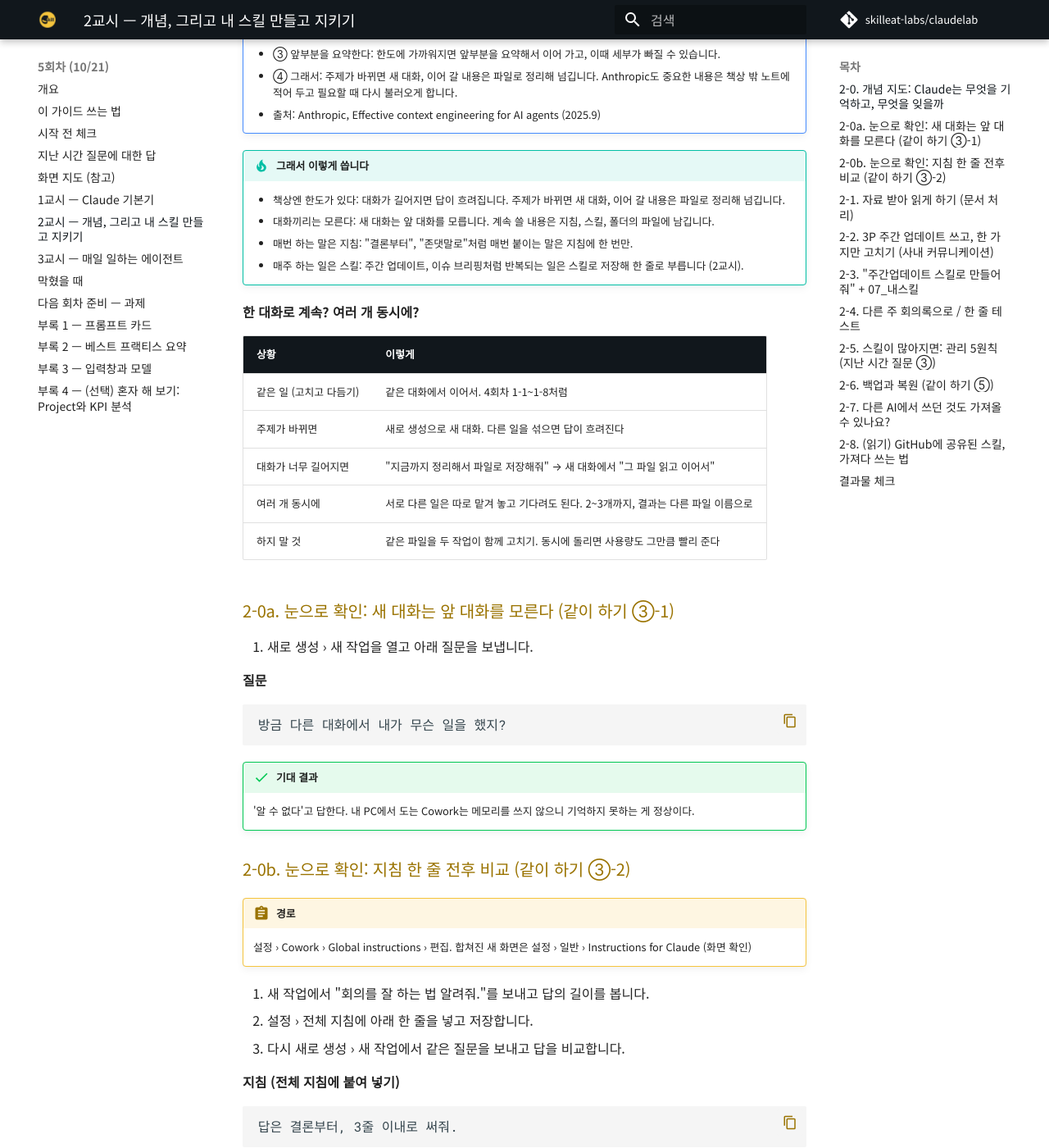
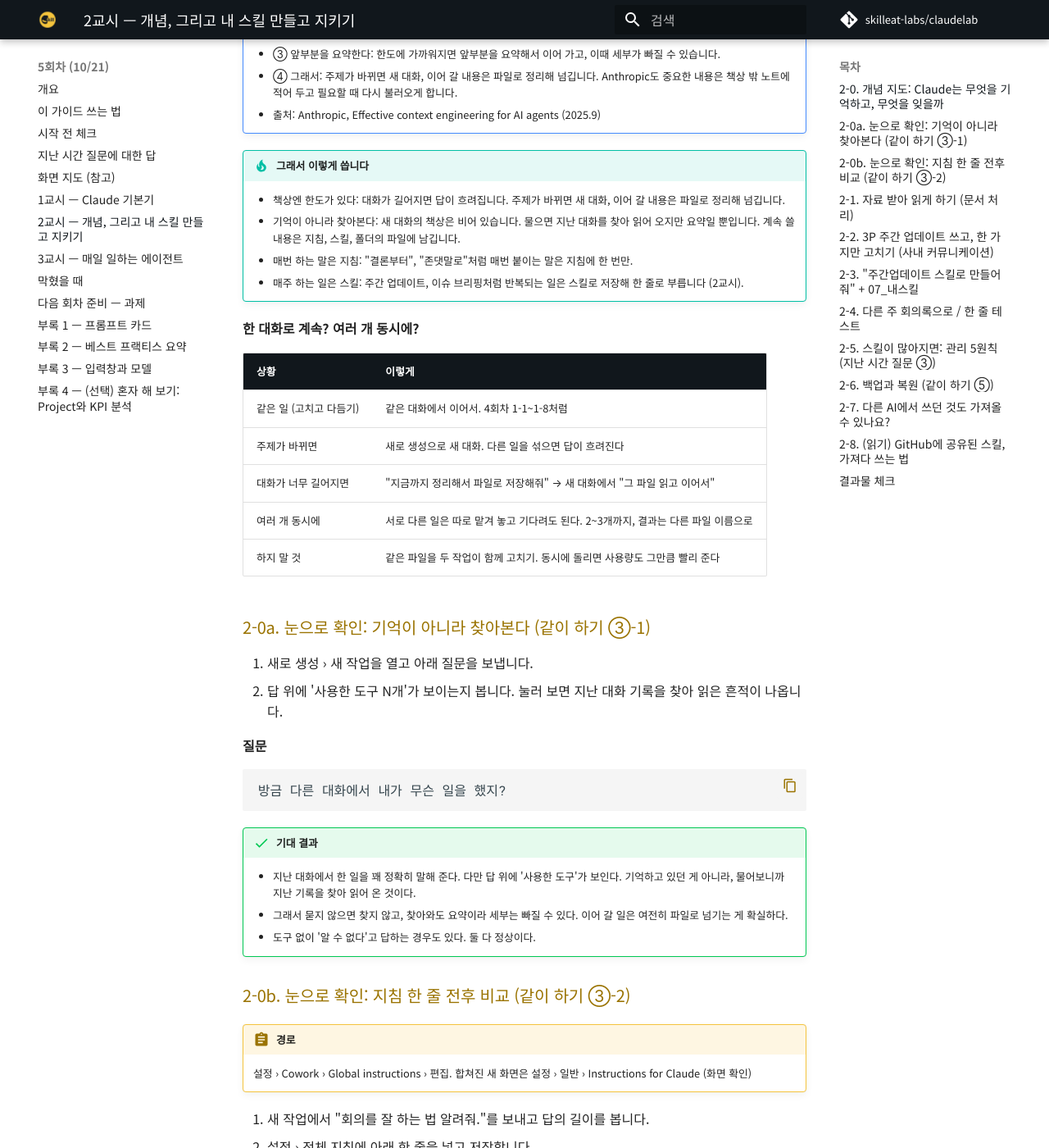
Before and after one commit to skilleat-labs/claudelab, an MkDocs documentation site: the page built from docs/day5/06.md, in a window 1280 px wide and 1400 px high, scrolled down 1643 px. Shown: the whole window at 82% size. Built offline with MkDocs 1.6.1 and Material for MkDocs 9.7.7, drawn with Linux system fonts in a browser that asks for light colours; comment, search, counter and statistics services are not loaded; some of the changed text lies outside the part shown.

Commit message:
5회차 2-0a: '기억이 아니라 찾아본다'로 정정, 1-3 KPI 파일 이름 예시
Co-Authored-By: Claude Opus 5.5 <noreply@anthropic.com>

````diff
--- a/docs/day5/06.md
+++ b/docs/day5/06.md
@@ -17,7 +17,7 @@
 | 잊는다 (새 대화를 열면 사라지는 것) | 남는다 (어느 대화에서나 지켜지는 것) |
 | --- | --- |
 | 어제 대화에서 "결론부터"라고 한 말 | 폴더 지침에 적은 규칙 |
-| 앞 대화에서 정리해 준 내용 | 폴더에 저장된 파일 |
+| 앞 대화에서 정리해 준 내용 (물으면 찾아는 본다) | 폴더에 저장된 파일 |
 | 대화창에만 올린 파일 | 스킬 (그 일이 오면) |
 
 Claude를 새로 온 유능한 비서라고 생각하면 쉽습니다.
@@ -47,7 +47,7 @@ Claude를 새로 온 유능한 비서라고 생각하면 쉽습니다.
 
 !!! tip "그래서 이렇게 씁니다"
     - 책상엔 한도가 있다: 대화가 길어지면 답이 흐려집니다. 주제가 바뀌면 새 대화, 이어 갈 내용은 파일로 정리해 넘깁니다.
-    - 대화끼리는 모른다: 새 대화는 앞 대화를 모릅니다. 계속 쓸 내용은 지침, 스킬, 폴더의 파일에 남깁니다.
+    - 기억이 아니라 찾아본다: 새 대화의 책상은 비어 있습니다. 물으면 지난 대화를 찾아 읽어 오지만 요약일 뿐입니다. 계속 쓸 내용은 지침, 스킬, 폴더의 파일에 남깁니다.
     - 매번 하는 말은 지침: "결론부터", "존댓말로"처럼 매번 붙이는 말은 지침에 한 번만.
     - 매주 하는 일은 스킬: 주간 업데이트, 이슈 브리핑처럼 반복되는 일은 스킬로 저장해 한 줄로 부릅니다 (2교시).
 
@@ -61,9 +61,10 @@ Claude를 새로 온 유능한 비서라고 생각하면 쉽습니다.
 | 여러 개 동시에 | 서로 다른 일은 따로 맡겨 놓고 기다려도 된다. 2~3개까지, 결과는 다른 파일 이름으로 |
 | 하지 말 것 | 같은 파일을 두 작업이 함께 고치기. 동시에 돌리면 사용량도 그만큼 빨리 준다 |
 
-### 2-0a. 눈으로 확인: 새 대화는 앞 대화를 모른다 (같이 하기 ③-1)
+### 2-0a. 눈으로 확인: 기억이 아니라 찾아본다 (같이 하기 ③-1)
 
 1. 새로 생성 › 새 작업을 열고 아래 질문을 보냅니다.
+2. 답 위에 '사용한 도구 N개'가 보이는지 봅니다. 눌러 보면 지난 대화 기록을 찾아 읽은 흔적이 나옵니다.
 
 **질문**
 
@@ -72,7 +73,9 @@ Claude를 새로 온 유능한 비서라고 생각하면 쉽습니다.
 ```
 
 !!! success "기대 결과"
-    '알 수 없다'고 답한다. 내 PC에서 도는 Cowork는 메모리를 쓰지 않으니 기억하지 못하는 게 정상이다.
+    - 지난 대화에서 한 일을 꽤 정확히 말해 준다. 다만 답 위에 '사용한 도구'가 보인다. 기억하고 있던 게 아니라, 물어보니까 지난 기록을 찾아 읽어 온 것이다.
+    - 그래서 묻지 않으면 찾지 않고, 찾아와도 요약이라 세부는 빠질 수 있다. 이어 갈 일은 여전히 파일로 넘기는 게 확실하다.
+    - 도구 없이 '알 수 없다'고 답하는 경우도 있다. 둘 다 정상이다.
 
 ### 2-0b. 눈으로 확인: 지침 한 줄 전후 비교 (같이 하기 ③-2)
 
````
Also changed, not shown: docs/day5/05.md (+1 -1 lines), docs/day5/10.md (+1 -1 lines).
